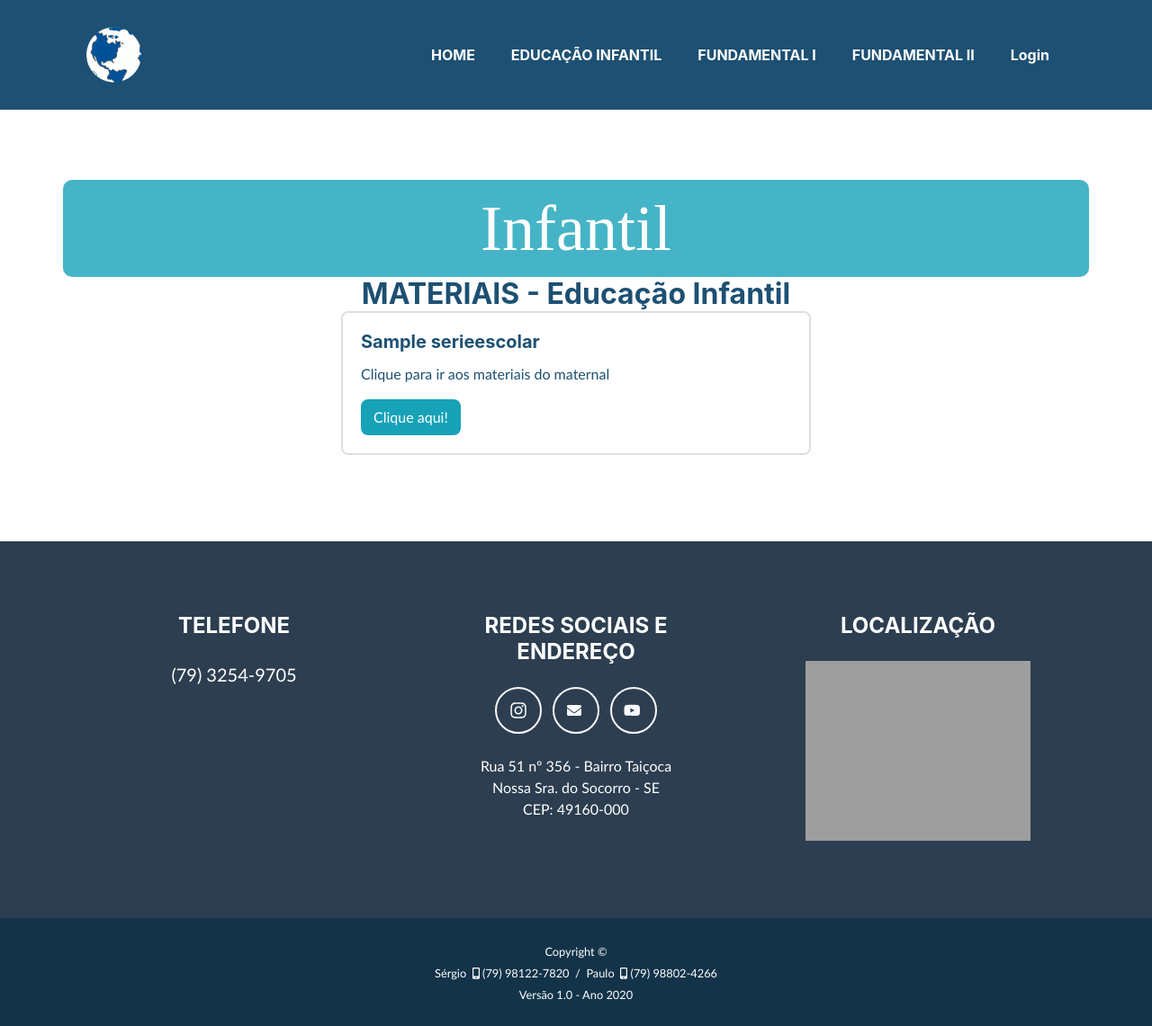
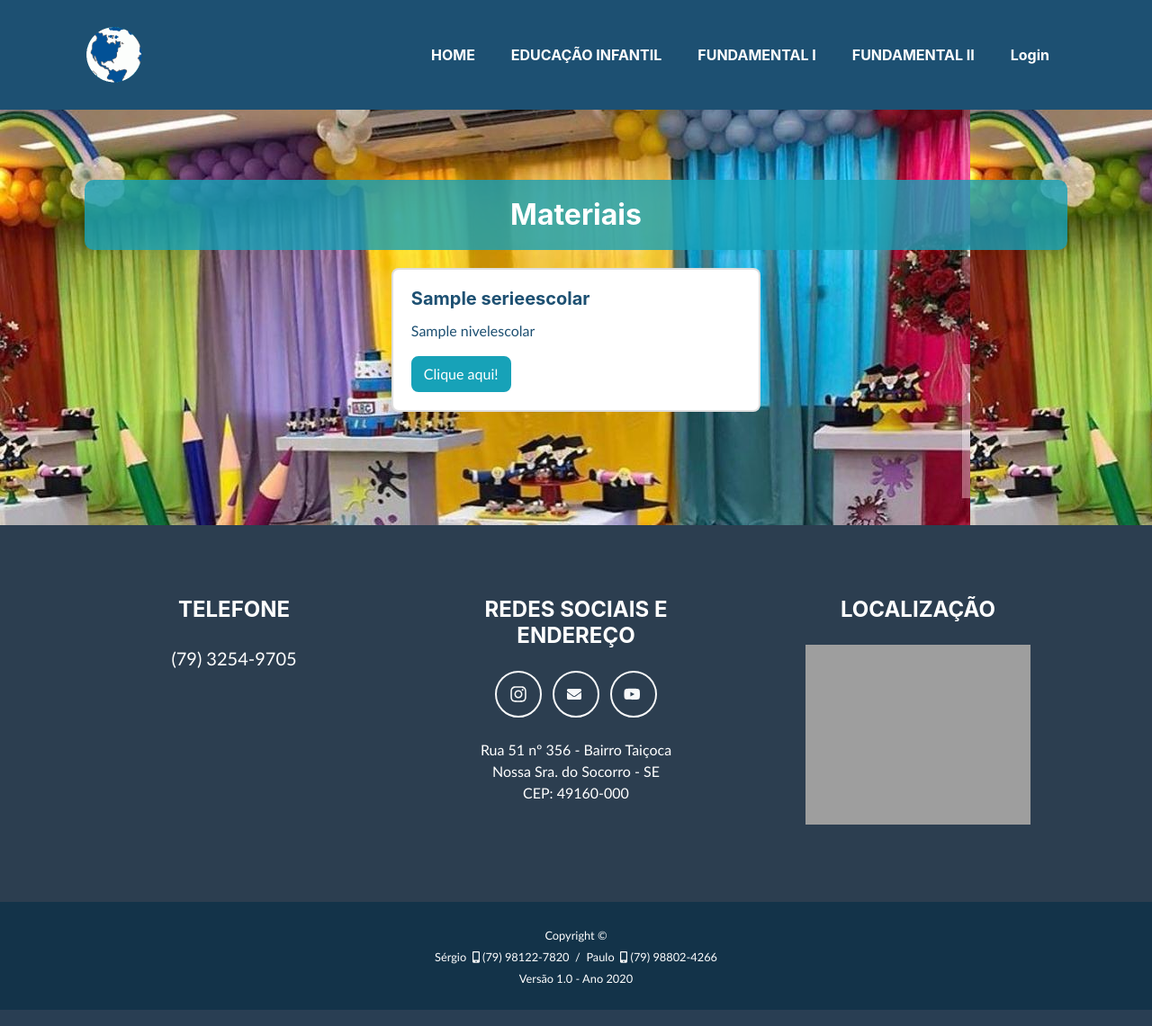
Before and after one commit to pamaralifs/mundosaber, a Django app: page /einfantil/ in a window 1280 px wide. Shown: the whole page at 90% size. Run offline with Django 3.2, Linux system fonts and the light colour scheme; tables that the repository leaves empty hold one stand-in row (values such as "Sample post"); some libraries are stand-ins or nearby versions; some web fonts are replaced; grey boxes are pictures that could not be loaded.

Commit message:
Views/Páginas de acesso aos materiais de cada nível escolar sem fontes personalizadas

```diff
--- a/app_core/static/css/educacao_infantil.css
+++ /dev/null
@@ -1,44 +0,0 @@
-{% load static %}
-#cabecalho{
-  background-image: url({% url "assets/img/Event2.jpeg" %});
-  background-position: center;
-background-repeat: no-repeat;
-background-size: cover;
-
-}
-@font-face{
-  font-family: infanto;
-  src: url({% url "assets/fonts/CuteNotes.ttf" %});
-}
-#textocabeca{
-  font-family:infanto;
-  font-size:72px;
-  background-color: rgba(23,162,184, 0.8);
-  border-radius: 10px;
-  width:auto;
-  color: white;
-
-
-}
-#arquivos{
-background-color: ;
-text-align: center;
-width: 70%;
-margin-left: auto;
-margin-right: auto;
-
-}
-body{
-background-image:url({% url "assets/img/papeldeparede.jpg" %})
-}
-#titulo{
-font-family:monospace;
-text-align: center;
-font-size: 60px;
-color:white;
-background-color: rgba(23,162,184);
-width:auto;
-margin-left: auto;
-margin-right: auto;
-border-radius: 10px;
-}
--- a/app_core/templates/app_core/educacao_infantil.html
+++ b/app_core/templates/app_core/educacao_infantil.html
@@ -1,25 +1,22 @@
 {% extends 'base.html' %}
 {% load app_core_filters %}
+{% load static %}
 {% block conteudo %}
-<header class="masthead bg-secpondary text-secondary" id="cabecalho">
-    <div class="container d-flex align-items-center flex-column" id="textocabeca" >
-        Infantil
-
-       </div>
+<header class="masthead bg-secpondary text-secondary" id="cabecalho" style="background-image: url('{% static 'assets/img/Event2.jpeg' %}')">
     <div class="container">
         <!-- Materias Section Heading-->
-        <div class="text-center">
-          <h2 class="page-section-heading d-inline-block mb-0">{{ nome_model_plural | upper }} - Educação Infantil</h2>
+        <div class="text-center" style="padding: 20px; background-color: rgba(23,162,184, 0.8);border-radius: 10px;">
+          <h2 class="d-inline-block mb-0 text-white" id="#textocabeca">{{ nome_model_plural }}</h2>
         </div>
       <!-- Lembretes Section Content-->
       {% if objects %}
-      <div class="row justify-content-center text-left">
+      <div class="row justify-content-center text-left" style="padding: 20px;">
           {% for object in objects %}
-          <div class="col-sm-6">
+          <div class="col-sm-5" style="padding-bottom: 10px;">
               <div class="card">
                   <div class="card-body">
-                      <h5 class="card-title">{{ object|value_field_index_filter:1 }} </h5>
-                      <p class="card-text">Clique para ir aos materiais do maternal </p>
+                    <h5 class="card-title">{{ object|value_field_index_filter:1 }}</h5>
+                      <p class="card-text">{{ nome_nivel }}</p>
                       <a href="#" class="btn btn-info">Clique aqui!</a>
                   </div>
               </div>
--- a/app_core/views.py
+++ b/app_core/views.py
@@ -56,11 +56,11 @@
 
     def get_context_data(self, **kwargs):
         context = super().get_context_data(**kwargs)
-
         #obj_series = NivelEscolar.objects.filter(series__visivel = 'S')
         #User.objects.get(id=1).receivers.all()
         obj_series = NivelEscolar.objects.get(id=1).series.all()
         context['nome_model_plural'] = Material._meta.verbose_name_plural
+        context['nome_nivel'] = NivelEscolar.objects.get(id=1)
         context['objects'] = obj_series
         return context
 
@@ -70,7 +70,12 @@
 
     def get_context_data(self, **kwargs):
         context = super().get_context_data(**kwargs)
-        #context['now'] = datetime.now()
+        #obj_series = NivelEscolar.objects.filter(series__visivel = 'S')
+        #User.objects.get(id=1).receivers.all()
+        obj_series = NivelEscolar.objects.get(id=2).series.all()
+        context['nome_model_plural'] = Material._meta.verbose_name_plural
+        context['nome_nivel'] = NivelEscolar.objects.get(id=2)
+        context['objects'] = obj_series
         return context
 
 class EnsinoFundamental2(TemplateView):  # extend from TemplateView e NÃO TEM def query_set
@@ -78,5 +83,10 @@
 
     def get_context_data(self, **kwargs):
         context = super().get_context_data(**kwargs)
-        #context['now'] = datetime.now()
+        #obj_series = NivelEscolar.objects.filter(series__visivel = 'S')
+        #User.objects.get(id=1).receivers.all()
+        obj_series = NivelEscolar.objects.get(id=3).series.all()
+        context['nome_model_plural'] = Material._meta.verbose_name_plural
+        context['nome_nivel'] = NivelEscolar.objects.get(id=3)
+        context['objects'] = obj_series
         return context
--- a/app_lembrete/templates/app_lembrete/lembrete_list.html
+++ b/app_lembrete/templates/app_lembrete/lembrete_list.html
@@ -110,7 +110,7 @@
             <p style="margin:0 0 0 0"><strong>Total de registros exibidos nesta página:</strong>&nbsp;{{ object_list.count }}</p>
             <p style="margin:0 0 0 0"><strong>TOTAL GERAL de registros filtrados:</strong>&nbsp;{{ total_registros }}</p>
              {# .... **Now the pagination section** .... #}
-            {% include "app_lembrete/paginacao.html" %}
+            {% include 'app_lembrete/paginacao.html' %}
         </div>
     </div>
 </header>
--- a/app_material/templates/app_material/material_list.html
+++ b/app_material/templates/app_material/material_list.html
@@ -109,7 +109,7 @@
             <p style="margin:0 0 0 0"><strong>Total de registros exibidos nesta página:</strong>&nbsp;{{ object_list.count }}</p>
             <p style="margin:0 0 0 0"><strong>TOTAL GERAL de registros filtrados:</strong>&nbsp;{{ total_registros }}</p>
              {# .... **Now the pagination section** .... #}
-            {% include "app_material/paginacao.html" %}
+            {% include 'app_material/paginacao.html' %}
         </div>
     </div>
 </header>
--- a/mundodosaber/urls.py
+++ b/mundodosaber/urls.py
@@ -30,6 +30,8 @@
 # Apenas para servir arquivo de media em desenvolvimento
 if settings.DEBUG:
     urlpatterns += static(settings.MEDIA_URL, document_root=settings.MEDIA_ROOT)
+    #urlpatterns += static(settings.STATIC_URL, document_root=settings.STATIC_ROOT)
+
 
 #Add Django site authentication urls (for login, logout, password management)
 urlpatterns += [
--- a/templates/base.html
+++ b/templates/base.html
@@ -14,7 +14,6 @@
     <!-- Fonts CSS-->
     <link rel="stylesheet" href="{% static 'css/heading.css' %}">
     <link rel="stylesheet" href="{% static 'css/body.css' %}">
-    <link rel="stylesheet" href="{% static 'css/educacao_infantil.css' %}">
 </head>
 <body id="page-top">
 <!-- BODY -->
```
Also changed, not shown: app_core/templates/app_core/ensino_fundamental1.html (+27 -5 lines), app_core/templates/app_core/ensino_fundamental2.html (+27 -5 lines), app_core/static/fonts/Cute Notes.ttf (deleted), app_core/static/fonts/Sketch.otf (deleted), app_core/static/img/Event2.jpeg (deleted), mundodosaber/static/assets/img/papeldeparede.jpg (renamed from app_core/static/img/papeldeparede.jpg), mundodosaber/static/assets/img/papeldeparedef2.jpg (added).
